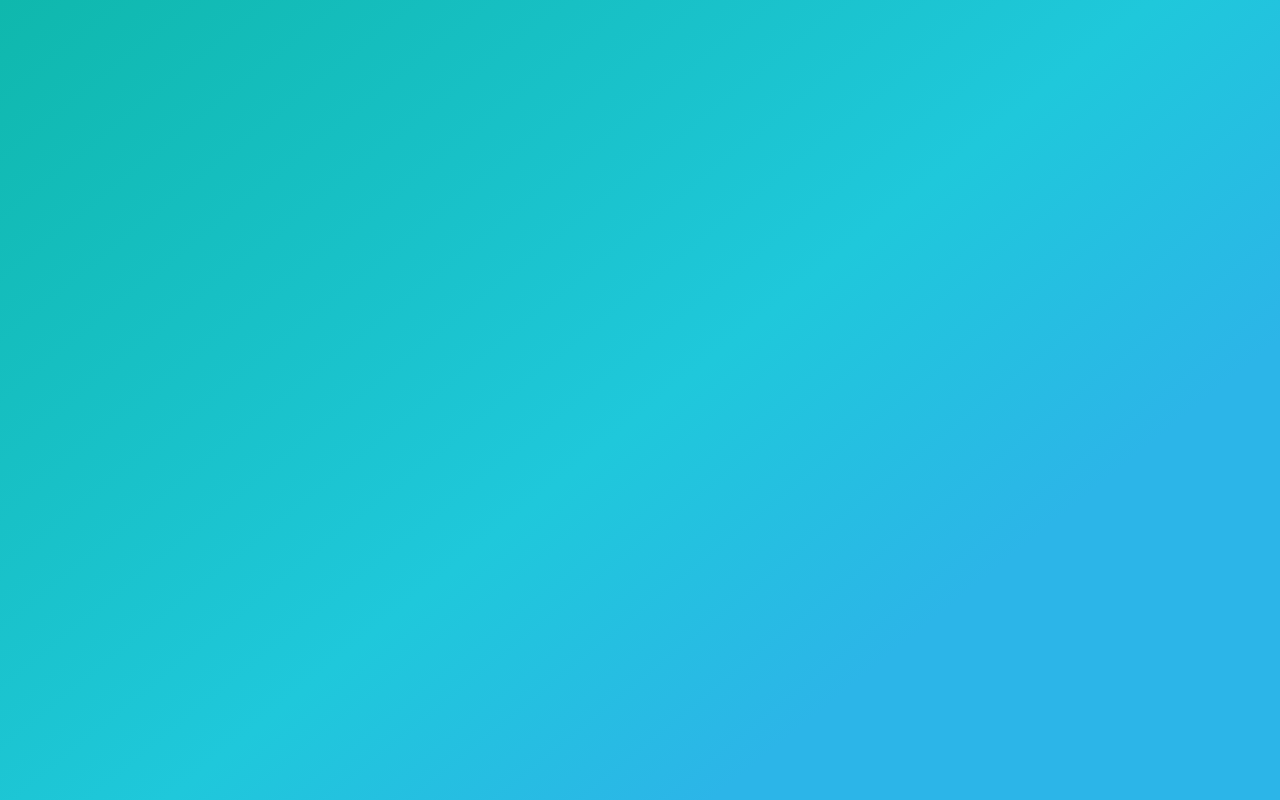
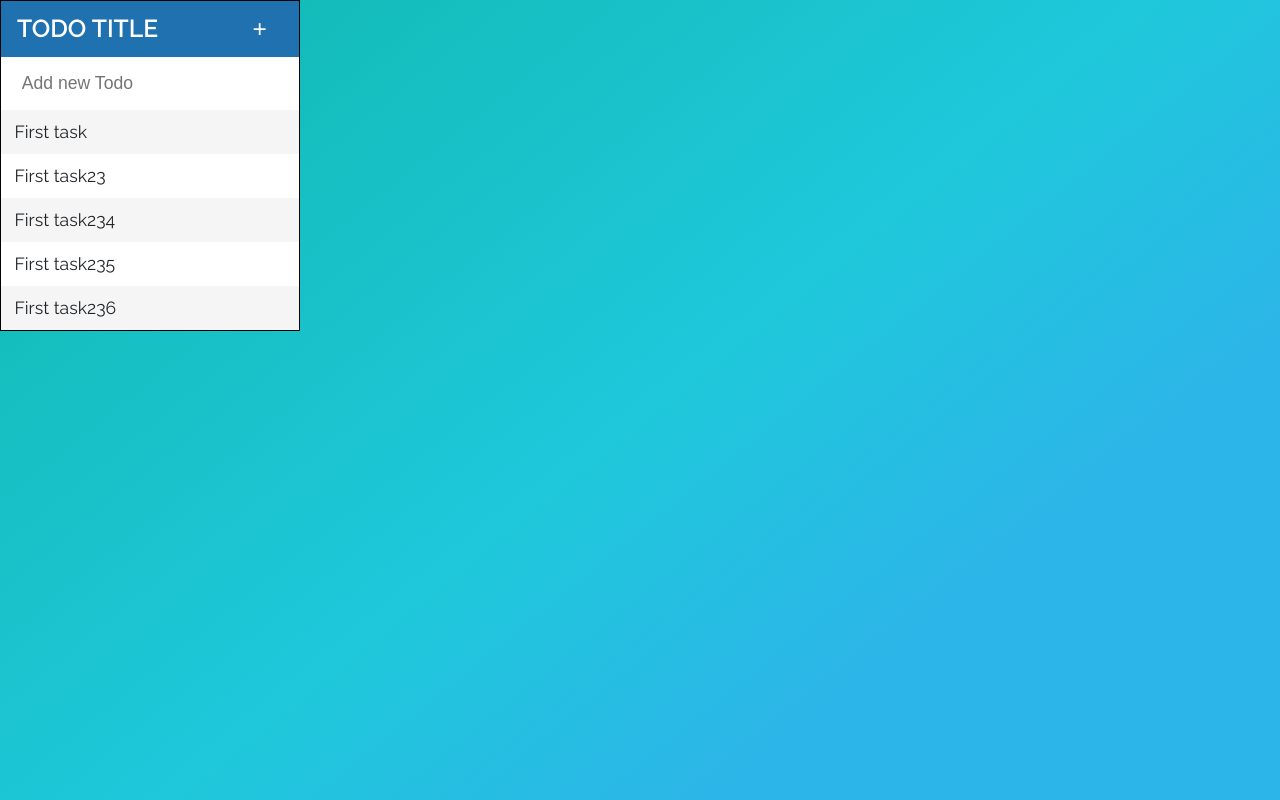
Before and after one commit to Cuniq/WebTODO, a plain HTML site: page index.html in a window 1280 px wide. Drawn offline with Linux system fonts and the light colour scheme.

Commit message:
Main layout completed

```diff
--- a/css/todo.css
+++ b/css/todo.css
@@ -5,7 +5,8 @@
 }
 
 html {
-    font-family: sans-serif;
+    font-family: 'Raleway', sans-serif;
+    font-size: 16px;
     line-height: 1.15;
     -webkit-text-size-adjust: 100%;
     -ms-text-size-adjust: 100%;
@@ -15,9 +16,7 @@ html {
 
 body {
     margin: 0;
-    font-family: 'Simonetta', cursive;
-    font-size: 1rem;
-    font-weight: 400;
+    font-size: 1.1rem;
     line-height: 1.5;
     color: #212529;
     text-align: left;
@@ -27,3 +26,93 @@ body {
 html, body{
     height: 100%;
 }
+
+.d-flex-center-between {
+    display: flex;
+    align-items: center;
+    align-content: center;
+    justify-content: space-between;
+}
+
+.todo-node {
+    z-index: 10;
+    position: fixed;
+    width: 300px;
+    border: 1px solid black;
+}
+
+.todo-node > .todo-title {
+    color: white;
+    font-size: 1.4em;
+    font-weight: 600;
+    background-color: #1f72af;
+    padding: 0.6rem 1rem;
+    text-transform: uppercase;
+}
+
+.todo-node > .todo-title > button {
+    color: white;
+    border: none;
+    background: none;
+    padding: 0 1rem;
+    font-size: inherit;
+}
+
+input[type=text] {
+      transition:  all 0.30s ease-in-out;
+      outline: none;
+}
+
+input[type=text]:focus {
+      box-shadow: 0 0 5px 2px #0e65b6;
+      padding: 3px 0px 3px 3px;
+}
+
+.todo-node > ul {
+    list-style-type: none;
+    margin: 0;
+    padding: 0;
+}
+
+.todo-node > ul > li {
+    line-height: 2.5;
+}
+
+.todo-node > ul > li > input {
+    margin: 0;
+    width: 100%;
+    font-size: 1.1rem;
+    padding: 1rem 1.3rem;
+    border: none;
+    position: hidden;
+}
+
+.todo-node > ul > li:nth-child(2n) {
+    background-color: whitesmoke;
+}
+
+.todo-node > ul > li:nth-child(2n+1) {
+    background-color: white;
+}
+
+.todo-node > ul > li > span {
+    background-color: #f50a0a;
+    color: white;
+    display: inline-block;
+    width: 0%;
+    opacity: 0;
+    text-align: center;
+    margin-right: 3%;
+    transition: width 200ms linear, opacity 210ms linear;
+}
+
+.todo-node > ul > li:hover > span {
+    width: 12%;
+    opacity: 1;
+}
+
+.todo-node > ul > li > span::before {
+    font-family: 'Font Awesome 5 Free';
+    content: '\f056';
+    font-weight: 900;
+}
--- a/index.html
+++ b/index.html
@@ -5,11 +5,45 @@
     <meta charset="UTF-8">
     <meta name="viewport" content="width=device-width, initial-scale=1.0">
     <link rel="stylesheet" href="./css/todo.css">
+    <link rel="stylesheet" href="https://use.fontawesome.com/releases/v5.0.13/css/all.css" integrity="sha384-DNOHZ68U8hZfKXOrtjWvjxusGo9WQnrNx2sqG0tfsghAvtVlRW3tvkXWZh58N9jp"
+        crossorigin="anonymous">
+    <link href="https://fonts.googleapis.com/css?family=Raleway:400,600" rel="stylesheet">
     <title>Web TODO</title>
 </head>
 
 <body>
-
+    <div class="todo-node">
+        <div class="todo-title d-flex-center-between">
+            <span>Todo title</span>
+            <button data-toggle="collapse" data-target="#inputListItem">+</button>
+        </div>
+        <ul>
+            <li id="inputListItem">
+                <input type="text" placeholder="Add new Todo">
+            </li>
+            <li>
+                <span></span>
+                First task
+            </li>
+            <li>
+                <span></span>
+                First task23
+            </li>
+            <li>
+                <span></span>
+                First task234
+            </li>
+            <li>
+                <span></span>
+                First task235
+            </li>
+            <li>
+                <span>
+                </span>
+                First task236
+            </li>
+        </ul>
+    </div>
 </body>
 
 </html>
```
